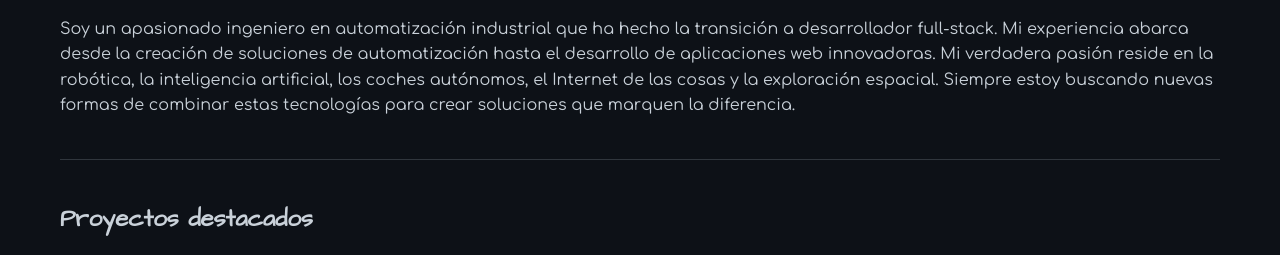
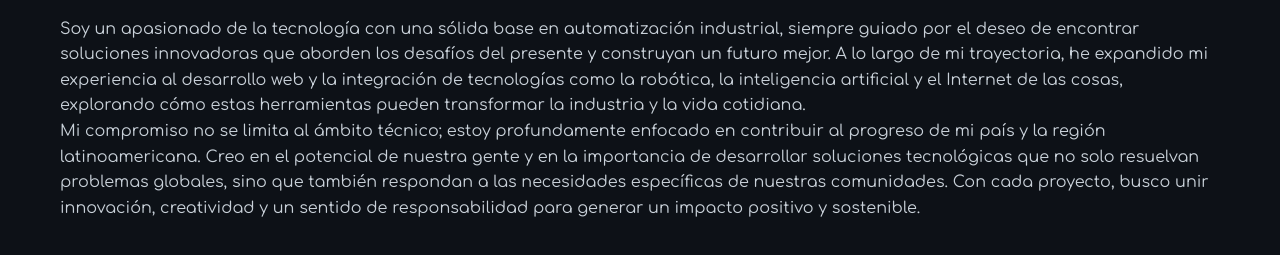
Before and after one commit to MrDavidAlv/MrDavidAlv, a plain HTML site: page index.html in a window 1280 px wide. Shown: the part 502-757 px from the top of the page. Drawn offline with nearby package versions, Linux system fonts and the light colour scheme.

Commit message:
Actualizar index.html

```diff
--- a/index.html
+++ b/index.html
@@ -20,7 +20,12 @@
         <section id="about">
             <h2>Acerca de mí</h2>
             <img src="https://avatars.githubusercontent.com/u/44630882" alt="Mario David Álvarez Vallejo" class="profile-image">
-            <p>Soy un apasionado ingeniero en automatización industrial que ha hecho la transición a desarrollador full-stack. Mi experiencia abarca desde la creación de soluciones de automatización hasta el desarrollo de aplicaciones web innovadoras. Mi verdadera pasión reside en la robótica, la inteligencia artificial, los coches autónomos, el Internet de las cosas y la exploración espacial. Siempre estoy buscando nuevas formas de combinar estas tecnologías para crear soluciones que marquen la diferencia.</p>
+            <p>
+Soy un apasionado de la tecnología con una sólida base en automatización industrial, siempre guiado por el deseo de encontrar soluciones innovadoras que aborden los desafíos del presente y construyan un futuro mejor. A lo largo de mi trayectoria, he expandido mi experiencia al desarrollo web y la integración de tecnologías como la robótica, la inteligencia artificial y el Internet de las cosas, explorando cómo estas herramientas pueden transformar la industria y la vida cotidiana.
+<br/>
+Mi compromiso no se limita al ámbito técnico; estoy profundamente enfocado en contribuir al progreso de mi país y la región latinoamericana. Creo en el potencial de nuestra gente y en la importancia de desarrollar soluciones tecnológicas que no solo resuelvan problemas globales, sino que también respondan a las necesidades específicas de nuestras comunidades. Con cada proyecto, busco unir innovación, creatividad y un sentido de responsabilidad para generar un impacto positivo y sostenible.
+
+</p>
         </section>
 
         <section id="projects">
```
